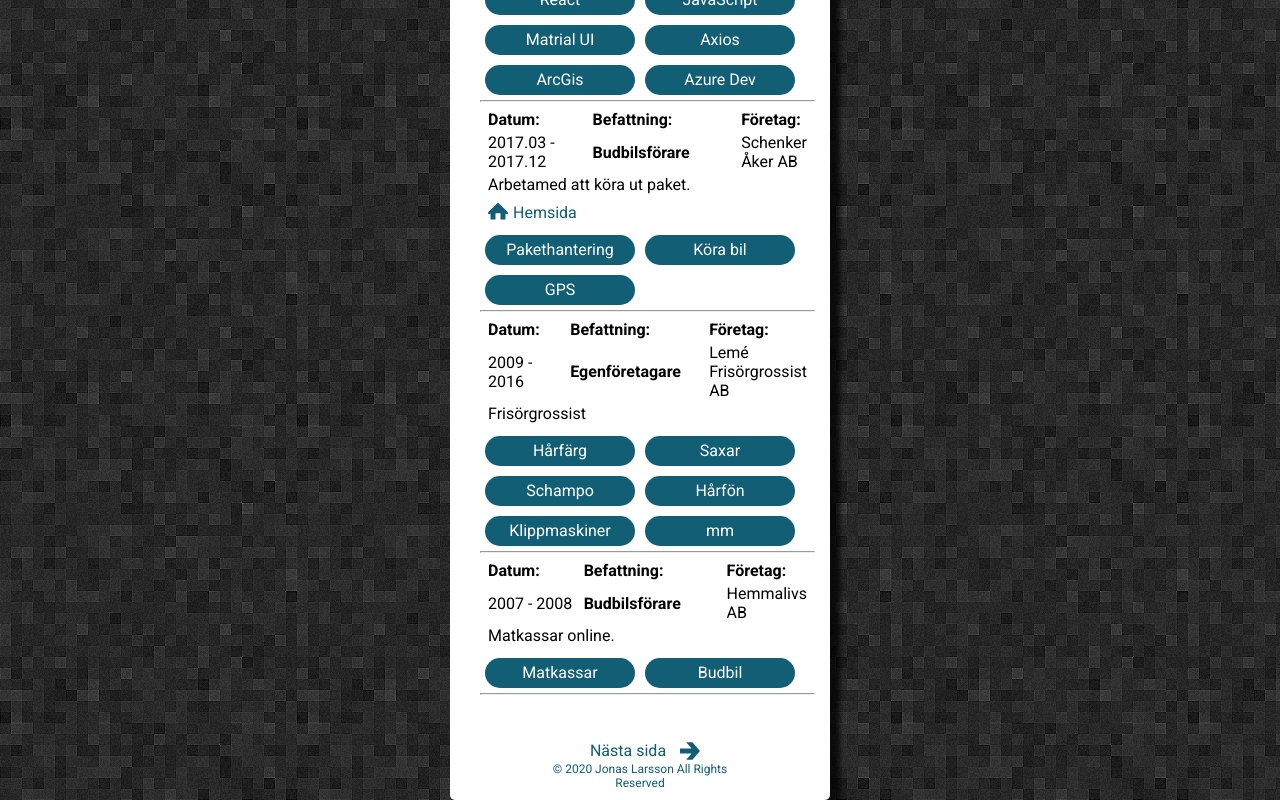
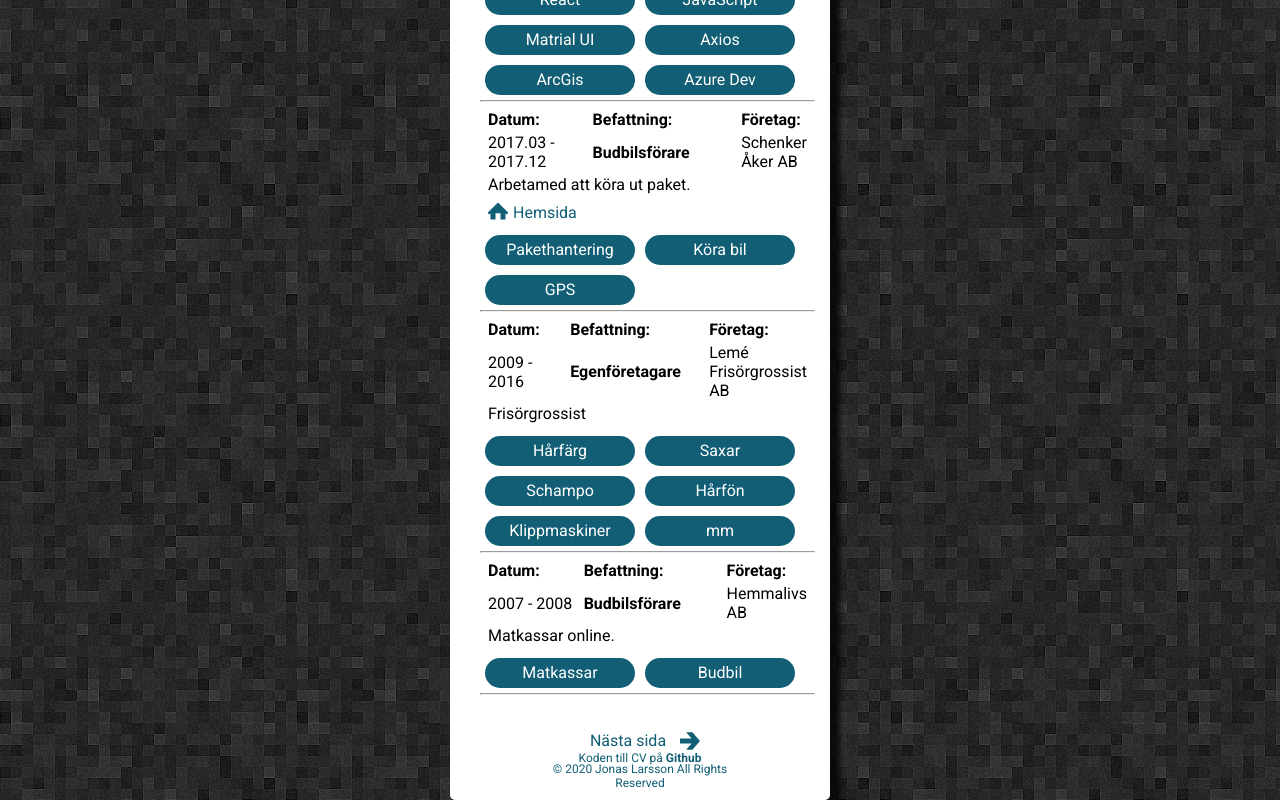
Before and after one commit to JonasLarsson78/cv_vue, a Vue app: page / in a window 1280 px wide. Shown: the part 1950-2750 px from the top of the page. Built offline with nearby package versions, Linux system fonts and the light colour scheme.

Commit message:
add link to github

```diff
--- a/src/components/cvContainer.vue
+++ b/src/components/cvContainer.vue
@@ -12,6 +12,15 @@
           <span
             ><img class="arrowImgNext" src="../assets/arrow.svg" alt="logo"
           /></span>
+        </div>
+        <div class="footerLink">
+          Koden till CV på
+          <a
+            class="footerLinkText"
+            href="https://github.com/JonasLarsson78/cv_vue"
+            target="_blank"
+            >Github</a
+          >
         </div>
         <div class="footerText">© 2020 Jonas Larsson All Rights Reserved</div>
       </div>
@@ -32,6 +41,15 @@
             alt="logo"
           />Tillbaka
           <span></span>
+        </div>
+        <div class="footerLink">
+          Koden till CV på
+          <a
+            class="footerLinkText"
+            href="https://github.com/JonasLarsson78/cv_vue"
+            target="_blank"
+            >Github</a
+          >
         </div>
         <div class="footerText">© 2020 Jonas Larsson All Rights Reserved</div>
       </div>
@@ -116,9 +134,23 @@ export default {
   color: #115e75;
   z-index: 100;
 }
+.footerLink {
+  position: absolute;
+  font-size: 12px;
+  bottom: 23px;
+  left: 50%;
+  transform: translate(-50%);
+  color: #115e75;
+  z-index: 100;
+}
+.footerLinkText {
+  text-decoration: none;
+  color: #115e75;
+  font-weight: bold;
+}
 .next {
   position: absolute;
-  bottom: 40px;
+  bottom: 50px;
   left: 50%;
   transform: translate(-50%);
   color: #115e75;
@@ -153,5 +185,8 @@ export default {
     flex-direction: column;
     height: 1400px;
   }
+  .footerLink {
+    bottom: 35px;
+  }
 }
 </style>
--- a/src/components/personal.vue
+++ b/src/components/personal.vue
@@ -202,6 +202,7 @@ export default {
   z-index: 1000;
   border: 1px solid black;
   border-radius: 5px;
+  box-shadow: 10px 10px 5px 0px #000000bf;
 }
 .closeBtn {
   width: 50px;
```
